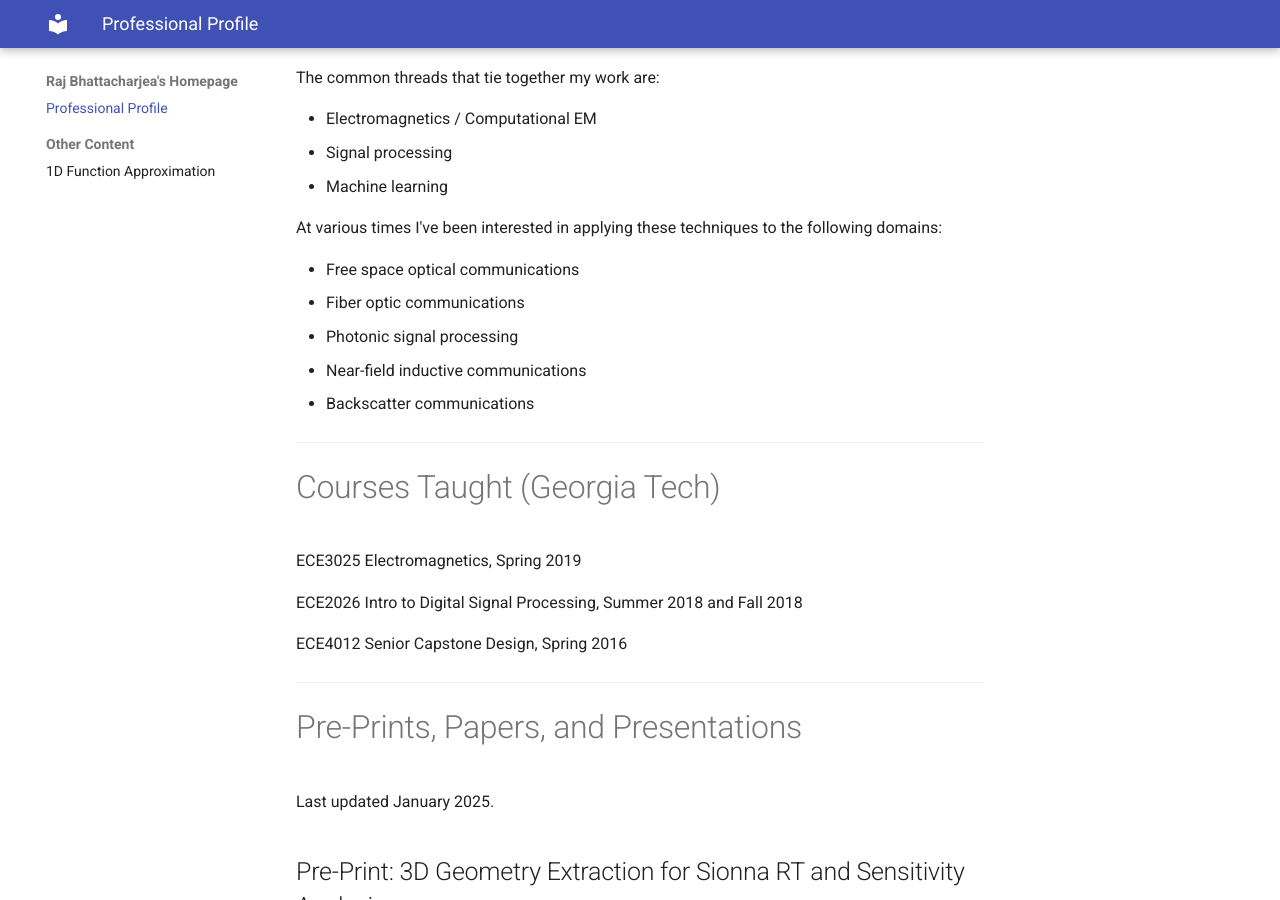
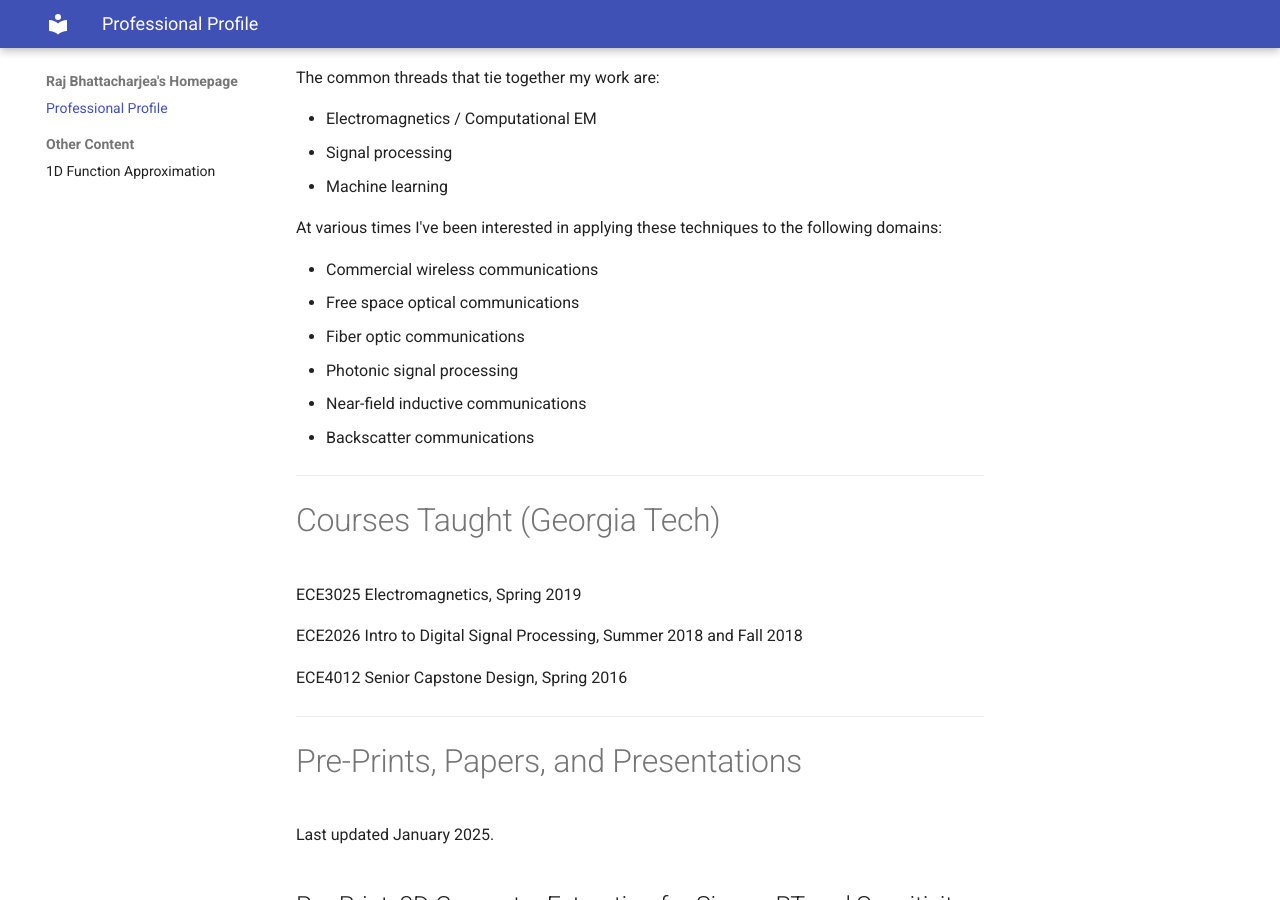
Before and after one commit to rajb245/rajb245.github.io, an MkDocs documentation site: the page built from docs/index.md, in a window 1280 px wide and 900 px high, scrolled down 400 px. Built offline with MkDocs 1.6.1 and Material for MkDocs 9.7.7, drawn with Linux system fonts in a browser that asks for light colours.

Commit message:
Update index.md

```diff
--- a/docs/index.md
+++ b/docs/index.md
@@ -23,6 +23,7 @@ The common threads that tie together my work are:
 
 At various times I've been interested in applying these techniques to the following domains:
 
+* Commercial wireless communications
 * Free space optical communications
 * Fiber optic communications
 * Photonic signal processing
```
